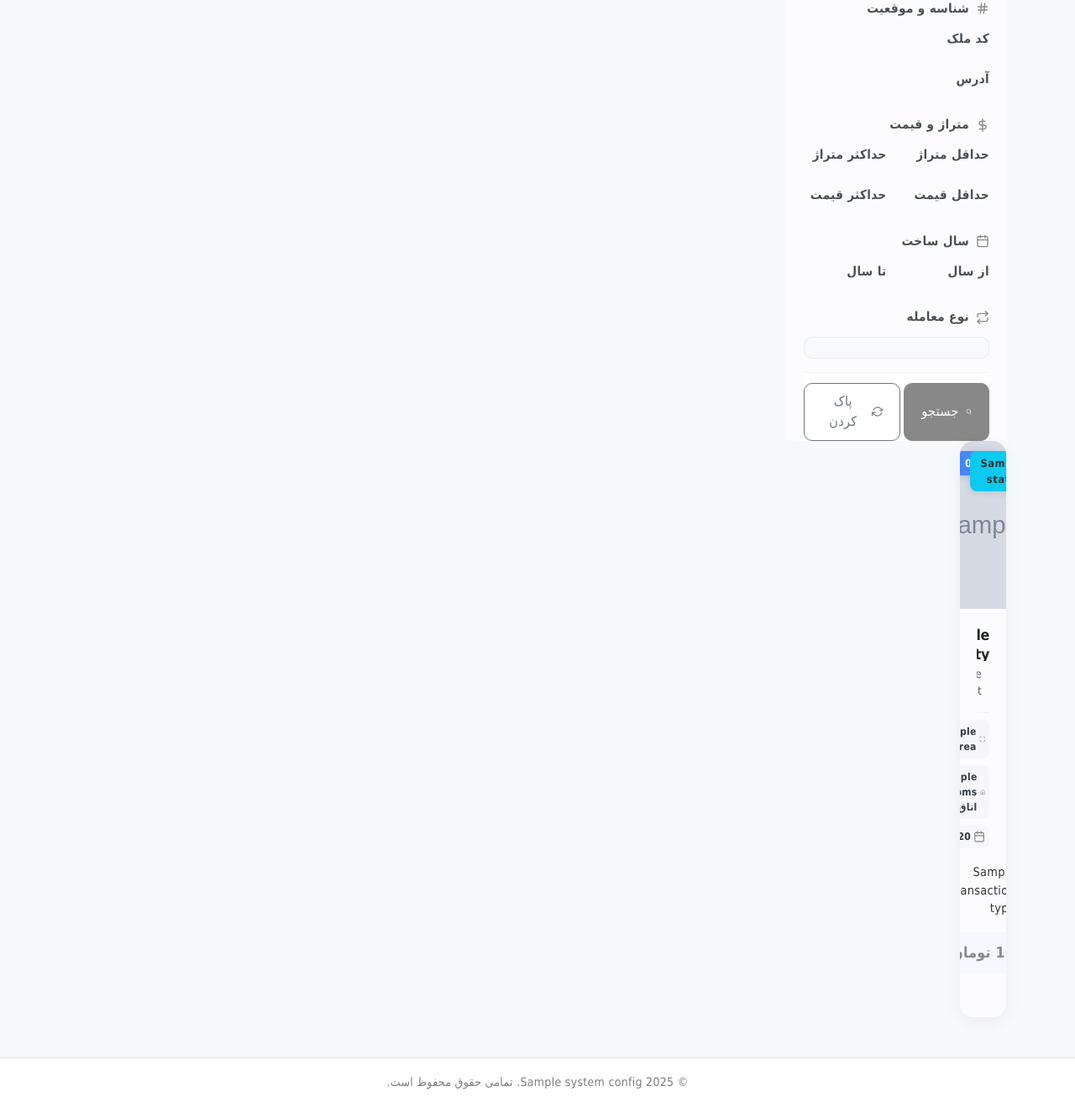
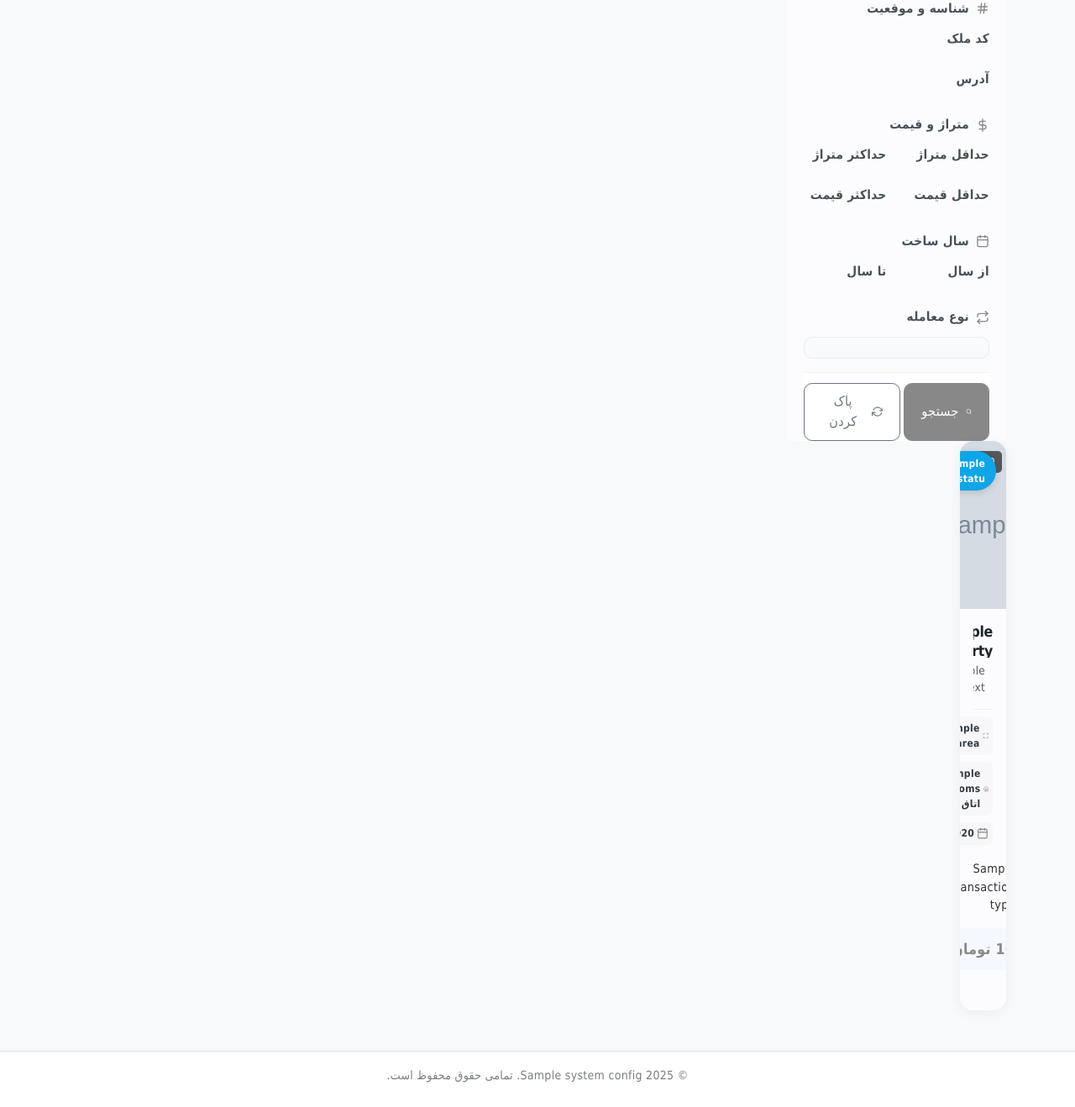
Before and after one commit to moha100h/RealEstateTrackerHiro, a Django app: template templates/properties/property_search.html in a window 1280 px wide. Shown: the part 424-1742 px from the top of the page at 84% size. After the commit the page ends 1713 px from the top, so only its background shows below. Run offline with Django 4.2, Linux system fonts and the light colour scheme; the template is opened without the code that fills it: most values are stand-ins (such as "Sample title", 1, 10 or a date in 2020); grey boxes marked "Sample" are stand-in pictures; some libraries are stand-ins or nearby versions; some web fonts are replaced.

Commit message:
Refine the appearance of property listings for a more modern look
Modify property card styles in `property_search.html` for improved aesthetics and visual appeal.

Replit-Commit-Author: Agent
Replit-Commit-Session-Id: b9cc3b9f-7fb6-4372-9892-ec45d4055544
Replit-Commit-Screenshot-Url: https://storage.googleapis.com/screenshot-production-us-central1/ee98ebf1-3405-4d24-827b-e2cf1f28edc9/61d2c90b-2bed-4389-9008-2acb0781ee7a.jpg

```diff
--- a/templates/properties/property_search.html
+++ b/templates/properties/property_search.html
@@ -189,27 +189,26 @@
 
     /* --- استایل‌های پیشرفته کارت‌های املاک --- */
     .property-card {
-        border: none;
+        position: relative;
+        overflow: hidden;
         border-radius: 16px;
-        overflow: hidden;
-        box-shadow: 0 5px 20px rgba(0, 0, 0, 0.06);
-        background-color: #fff;
-        transition: all 0.3s ease;
-        position: relative;
+        box-shadow: 0 3px 15px rgba(0, 0, 0, 0.05);
+        background: white;
+        height: 100%;
         display: flex;
         flex-direction: column;
-        height: 100%;
+        transition: transform 0.3s ease, box-shadow 0.3s ease;
         margin-bottom: 1rem;
     }
 
     .property-card:hover {
         transform: translateY(-5px);
-        box-shadow: 0 12px 25px rgba(0, 0, 0, 0.09);
+        box-shadow: 0 10px 25px rgba(0, 0, 0, 0.1);
     }
 
     .property-image-container {
         position: relative;
-        padding-top: 70%;
+        padding-top: 40%; /* نسبت کمتر برای ارتفاع کوتاه‌تر */
         overflow: hidden;
     }
 
@@ -221,10 +220,12 @@
         height: 100%;
         object-fit: cover;
         transition: transform 0.5s ease;
+        filter: brightness(1);
     }
 
     .property-card:hover .property-image {
         transform: scale(1.08);
+        filter: brightness(1.05);
     }
 
     .property-badges {
@@ -238,29 +239,56 @@
     }
 
     .property-code {
-        background: linear-gradient(to right, rgba(41, 114, 250, 0.9), rgba(98, 161, 255, 0.9));
-        backdrop-filter: blur(5px);
-        -webkit-backdrop-filter: blur(5px);
-        border-radius: 8px;
-        padding: 5px 12px;
-        font-weight: 600;
-        font-size: 0.8rem;
-        color: white;
-        box-shadow: 0 2px 8px rgba(41, 114, 250, 0.25);
-    }
-
-    .status-badge {
         position: absolute;
         top: 12px;
         left: 12px;
         z-index: 2;
-        backdrop-filter: blur(5px);
-        -webkit-backdrop-filter: blur(5px);
-        border-radius: 8px;
-        padding: 5px 12px;
+        background-color: rgba(0, 0, 0, 0.6);
+        color: white;
+        font-size: 0.75rem;
+        border-radius: 5px;
+        padding: 0.25rem 0.5rem;
+        backdrop-filter: blur(4px);
+    }
+
+    .property-status {
+        position: absolute;
+        top: 12px;
+        right: 12px;
+        z-index: 2;
+        padding: 0.35rem 0.8rem;
+        border-radius: 50px;
+        font-size: 0.75rem;
         font-weight: 600;
-        font-size: 0.8rem;
-        box-shadow: 0 2px 8px rgba(0, 0, 0, 0.1);
+        box-shadow: 0 2px 8px rgba(0, 0, 0, 0.15);
+        display: flex;
+        align-items: center;
+        gap: 5px;
+        color: white;
+    }
+
+    .status-available {
+        background-color: #10b981;
+    }
+
+    .status-sold {
+        background-color: #ef4444;
+    }
+
+    .status-rented {
+        background-color: #ef4444;
+    }
+
+    .status-reserved {
+        background-color: #4f46e5;
+    }
+
+    .status-building {
+        background-color: #6b7280;
+    }
+
+    .status-ready {
+        background-color: #0ea5e9;
     }
 
     .property-overlay {
@@ -352,7 +380,7 @@
     }
 
     .property-card .card-body {
-        padding: 1.25rem;
+        padding: 1rem;
         display: flex;
         flex-direction: column;
         flex-grow: 1;
@@ -833,12 +861,16 @@
                                 {% endif %}
 
                                 <!-- کد ملک -->
-                                <div class="property-badges">
-                                    <span class="property-code">{{ property.property_code }}</span>
-                                </div>
+                                <span class="property-code">{{ property.property_code }}</span>
 
                                 <!-- وضعیت ملک -->
-                                <span id="status-badge-{{ property.id }}" class="status-badge {% if property.status.name == 'موجود' %}bg-success{% elif property.status.name == 'فروخته شده' or property.status.name == 'اجاره داده شده' %}bg-danger{% elif property.status.name == 'رزرو شده' %}bg-primary{% elif property.status.name == 'در حال ساخت' %}bg-secondary{% else %}bg-info{% endif %}">
+                                <span id="status-badge-{{ property.id }}" class="property-status
+                                    {% if property.status.name == 'موجود' %}status-available
+                                    {% elif property.status.name == 'فروخته شده' %}status-sold
+                                    {% elif property.status.name == 'اجاره داده شده' %}status-rented
+                                    {% elif property.status.name == 'رزرو شده' %}status-reserved
+                                    {% elif property.status.name == 'در حال ساخت' %}status-building
+                                    {% else %}status-ready{% endif %}">
                                     {{ property.status.name }}
                                 </span>
 
```
